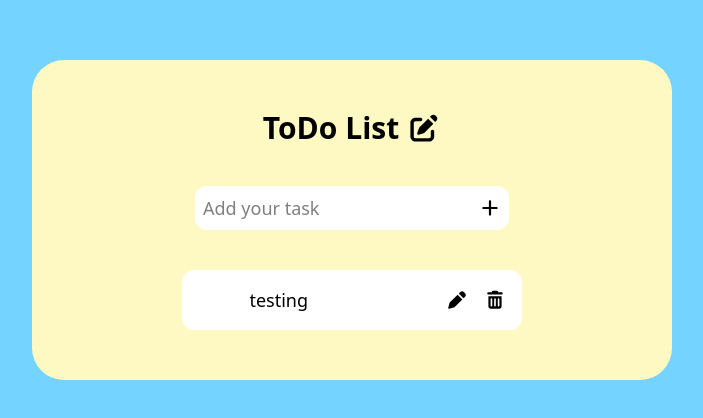
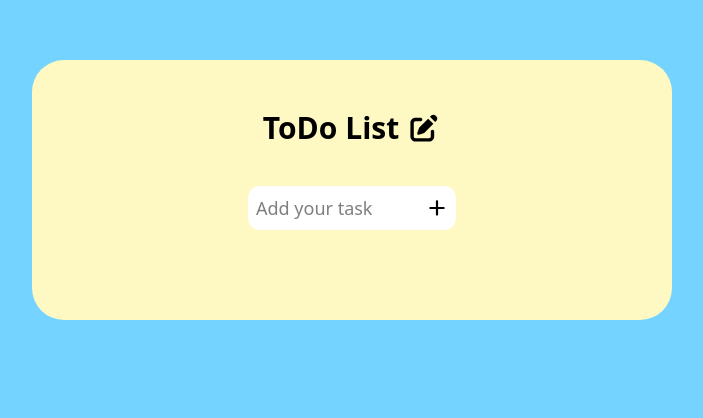
Before and after one commit to PatrykStefaniak/todo-list-react-ts, a Next.js app: page / in a window 1280 px wide. Shown: the top 418 px of the page, without its empty margins (288-991 px from the left). Built offline with nearby package versions, Linux system fonts and the light colour scheme.

Commit message:
Working add item. Conditionally rendering edit confirm button in edit column instead of text column

```diff
--- a/app/page.tsx
+++ b/app/page.tsx
@@ -1,12 +1,29 @@
 'use client'
 
-import IconButton from "@/components/IconButton";
 import InputButton from "@/components/InputButton";
 import TodoItem from "@/components/TodoItem";
+import { useState } from "react";
+
+type ItemModel = {
+    id: string
+    text: string
+    completed: boolean
+}
 
 export default function Home() {
-    function onAddItem(text: string) {
+    const [items, setItems] = useState<ItemModel[]>([]);
 
+    const onAddItem = (text: string) => {
+        setItems((prevItems) => {
+            return [
+                ...prevItems,
+                {
+                    id: crypto.randomUUID(),
+                    text: text,
+                    completed: false
+                }
+            ]
+        });
     };
 
     return <main className='flex flex-col bg-yellow-100 w-1/2 m-auto my-[60px] p-[50px] rounded-4xl text-center font-[system-ui] text-lg'>
@@ -23,13 +40,18 @@ export default function Home() {
         <div>
             <div></div>
         </div>
-        <div className="flex justify-center">
+        <div className="flex justify-center mt-10">
             <table className="w-[340px]">
                 <tbody>
-                    <TodoItem
-                        value={"testing"}
-                        checked={false}
-                    />
+                    {
+                        items.map((item) => {
+                            return <TodoItem
+                                key={item.id}
+                                value={item.text}
+                                checked={item.completed}
+                            />;
+                        })
+                    }
                 </tbody>
             </table>
         </div>
--- a/components/InputButton.tsx
+++ b/components/InputButton.tsx
@@ -33,7 +33,7 @@ export default function InputButton(props: IconInputProps) {
             value={text}
             type="text"
             placeholder="Add your task"
-            className="bg-white rounded-l-xl p-2 border-0"
+            className="bg-white rounded-l-xl p-2 border-0 w-[170px]"
         />
         <button
             onClick={onButtonClick}
--- a/components/TodoItem.tsx
+++ b/components/TodoItem.tsx
@@ -2,7 +2,6 @@
 
 import React from "react";
 import IconButton from "./IconButton";
-import InputButton from "./InputButton";
 
 type TodoItemProps = {
     value: string,
@@ -13,21 +12,24 @@ export default function TodoItem({value, checked}: TodoItemProps) {
     const [text, setText] = React.useState(value);
     const [completed, setCompleted] = React.useState(checked);
     const [isEditing, setIsEditing] = React.useState(false);
-    const [focusEditInput, setFocusEditInput] = React.useState(false);
+    const inputEditRef = React.useRef<HTMLInputElement>(null);
 
     const onCheckChange = () => {
         setCompleted(!completed);
     };
 
-    const onConfirmEdit = (text: string) => {
-        setIsEditing(false);
-        setText(text);
-        setFocusEditInput(false);
+    const onEdit = () => {
+        if (isEditing) {
+            setIsEditing(false);
+            setText(inputEditRef.current?.value || '');
+        } else {
+            setIsEditing(true);
+            inputEditRef.current?.focus();
+        }
     };
 
-    const onEdit = () => {
-        setIsEditing(true);
-        setFocusEditInput(true);
+    const onTextChange = (e: any) => {
+        setText(e.target.value);
     };
 
     const onDelete = () => {
@@ -38,11 +40,10 @@ export default function TodoItem({value, checked}: TodoItemProps) {
 
     if (isEditing) {
         textColumn = <div>
-            <InputButton
+            <input
                 value={text}
-                handler={onConfirmEdit}
-                buttonIcon="icon-check"
-                focusInput={focusEditInput}
+                onChange={onTextChange}
+                ref={inputEditRef}
             />
         </div>
     } else {
@@ -51,7 +52,7 @@ export default function TodoItem({value, checked}: TodoItemProps) {
             : text;
     }
 
-    return <tr className="group flex bg-white rounded-xl p-2 pl-6 mt-10 cursor-pointer h-15">
+    return <tr className="group flex bg-white rounded-xl p-2 pl-6 mt-5 cursor-pointer h-15">
         <td className="flex-1 m-auto mr-3 min-w-[20px]">
             <input
                 checked={checked}
@@ -64,14 +65,10 @@ export default function TodoItem({value, checked}: TodoItemProps) {
             {textColumn}
         </td>
         <td className="flex-1 m-auto">
-            {
-                isEditing
-                    ? null
-                    : <IconButton
-                        handler={onEdit}
-                        icon="icon-pen"
-                    />
-            }
+            <IconButton
+                handler={onEdit}
+                icon={isEditing ? "icon-check" : "icon-pen"}
+            />
         </td>
         <td className="flex-1 m-auto">
             <IconButton
```
